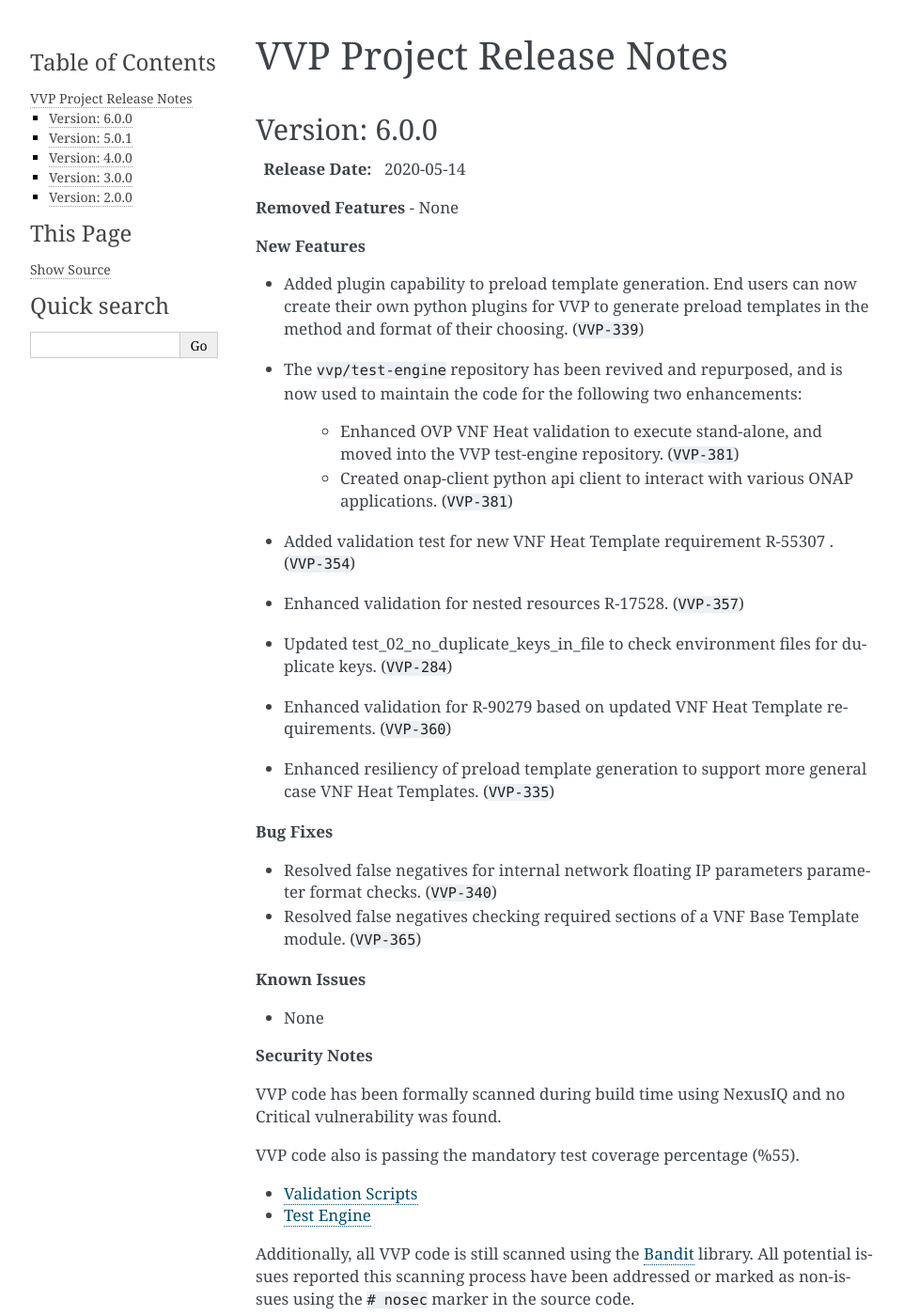
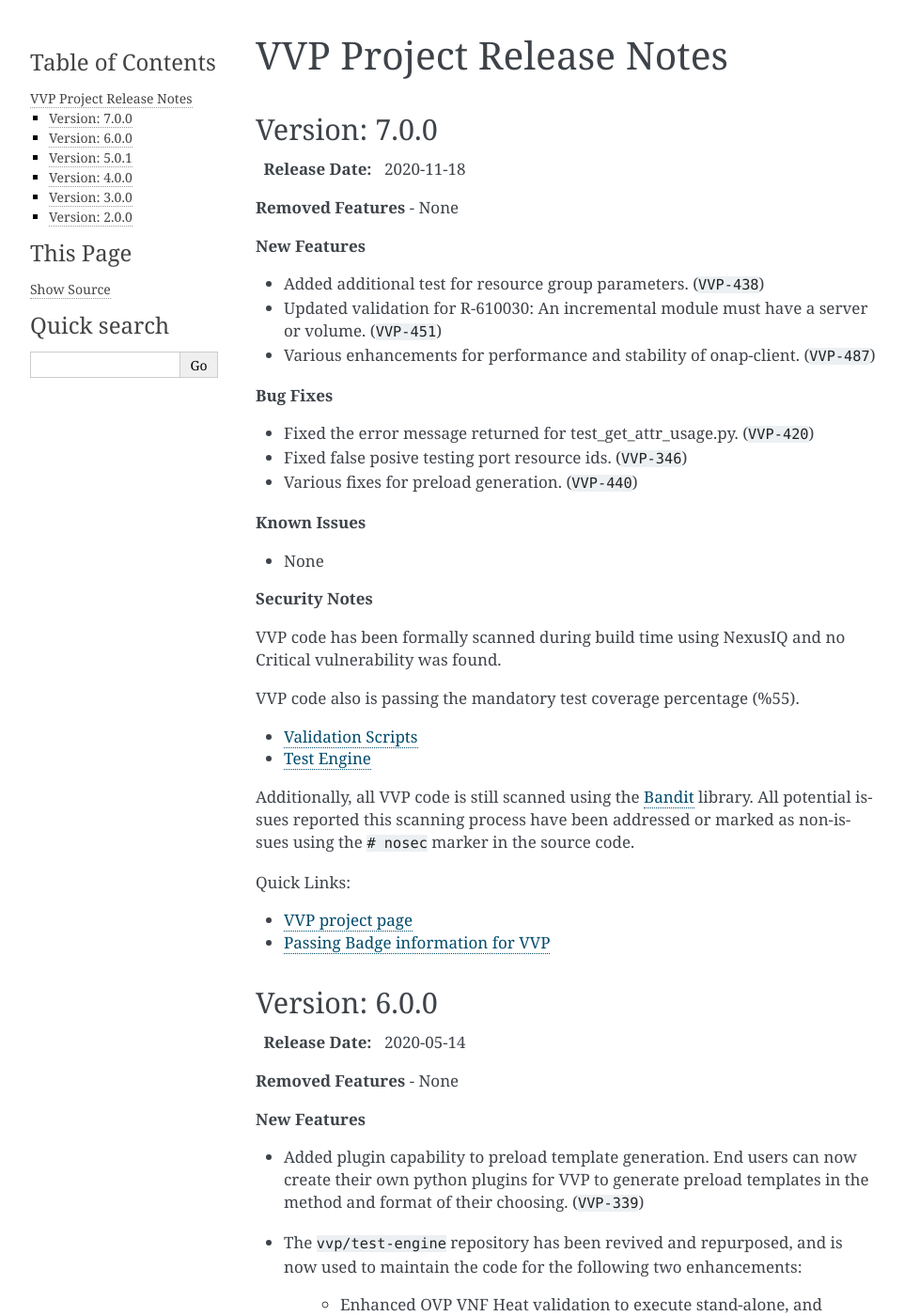
Before and after one commit to onap/archived-vvp-documentation, a Sphinx documentation site: the page built from docs/release-notes.rst, in a window 1280 px wide and 1400 px high. Shown: the whole window at 94% size, without its empty margins (148-1110 px from the left). Built offline with Sphinx 7.4.7, drawn with Linux system fonts in a browser that asks for light colours.

Commit message:
[VVP] Updating release-notes for G
Issue-ID: VVP-486
Signed-off-by: stark, steven <steven.stark@att.com>
Change-Id: Ic2a9adb4388ceeab19a1439ea11af7a8b7848889

```diff
--- a/docs/release-notes.rst
+++ b/docs/release-notes.rst
@@ -6,6 +6,54 @@
 
 VVP Project Release Notes
 ===============================
+
+
+Version: 7.0.0
+--------------
+
+:Release Date: 2020-11-18
+
+**Removed Features**
+- None
+
+**New Features**
+
+- Added additional test for resource group parameters. (``VVP-438``)
+- Updated validation for R-610030: An incremental module must have
+  a server or volume. (``VVP-451``)
+- Various enhancements for performance and stability of
+  onap-client. (``VVP-487``)
+
+**Bug Fixes**
+
+- Fixed the error message returned for test_get_attr_usage.py. (``VVP-420``)
+- Fixed false posive testing port resource ids. (``VVP-346``)
+- Various fixes for preload generation. (``VVP-440``)
+
+
+**Known Issues**
+
+- None
+
+**Security Notes**
+
+VVP code has been formally scanned during build time using NexusIQ and no
+Critical vulnerability was found.
+
+VVP code also is passing the mandatory test coverage percentage (%55).
+
+- `Validation Scripts <https://sonarcloud.io/dashboard?id=onap_vvp-validation-scripts>`__
+- `Test Engine <https://sonarcloud.io/dashboard?id=onap_vvp-test-engine>`__
+
+Additionally, all VVP code is still scanned using the `Bandit <https://bandit.readthedocs.io/en/latest/>`__
+library.  All potential issues reported this scanning process have been
+addressed or marked as non-issues using the ``# nosec`` marker in the source
+code.
+
+Quick Links:
+
+- `VVP project page <https://wiki.onap.org/display/DW/VNF+Validation+Program+Project>`_
+- `Passing Badge information for VVP <https://bestpractices.coreinfrastructure.org/en/projects/1738>`_
 
 
 Version: 6.0.0
```
